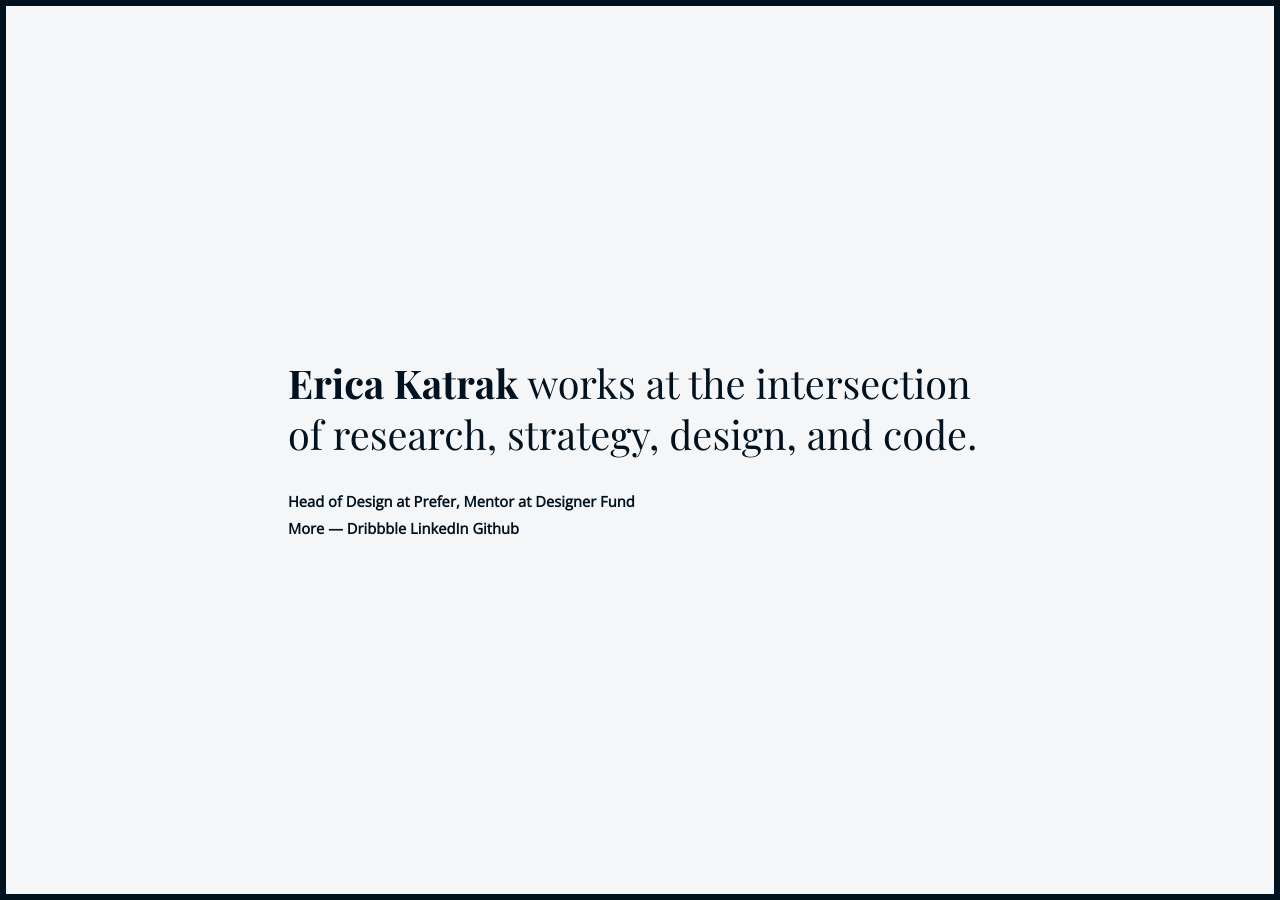
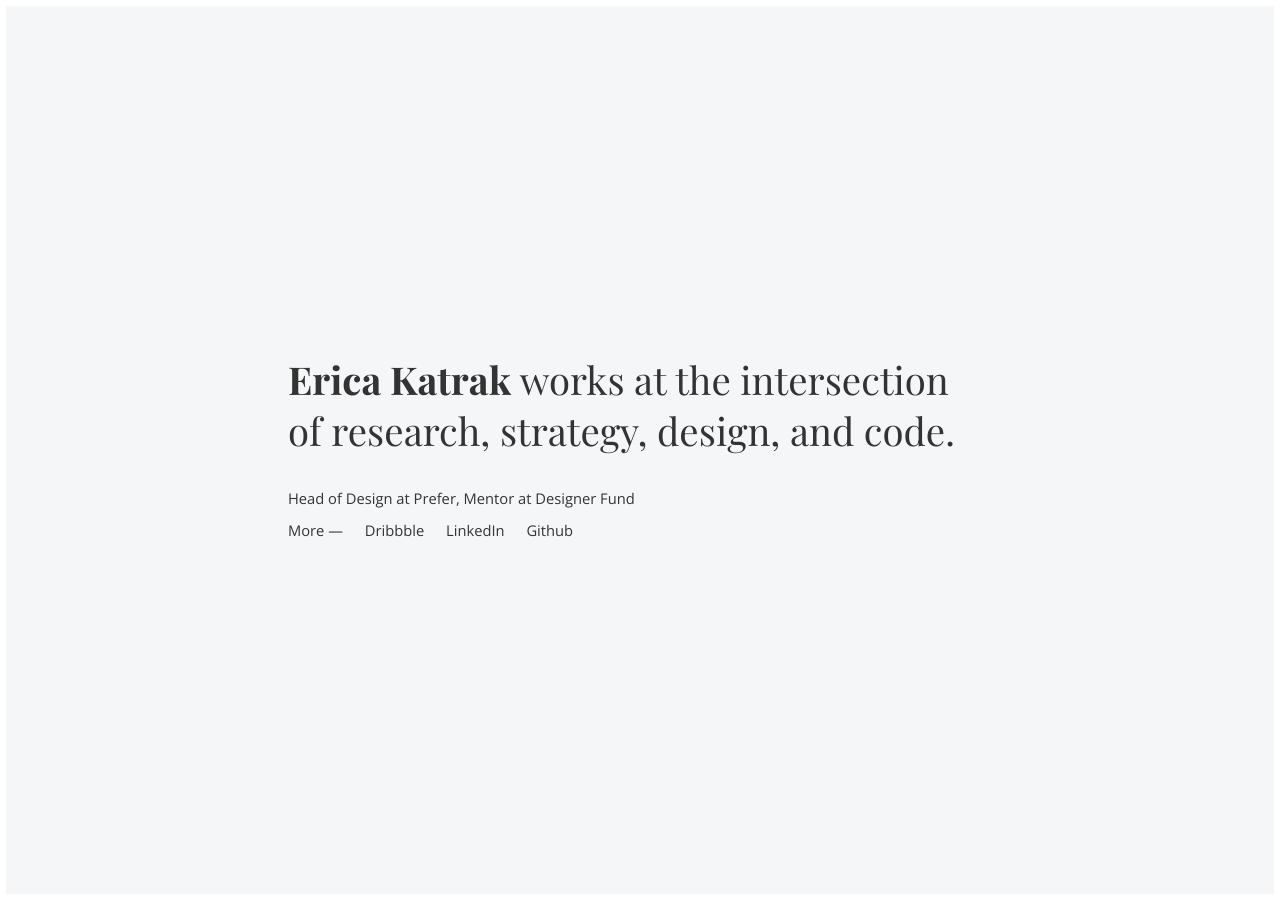
Before and after one commit to ericakatrak/ericakatrak.github.io, a Jekyll site: the page built from index.html, in a window 1280 px wide. Built offline with Jekyll 4.4.1, drawn with Linux system fonts in a browser that asks for light colours.

Commit message:
style tweaks

```diff
--- a/css/style.css
+++ b/css/style.css
@@ -10,7 +10,6 @@
 /* apply a natural box layout model to all elements, but allowing components to change */
 html {
 	box-sizing: border-box;
-	background: #00121F;
 }
 *, *:before, *:after {
 	box-sizing: inherit;
@@ -26,11 +25,11 @@ html {
 /* Common Style */
 
 ::-moz-selection {
-	background: #3FC1CB;
+	background: #b96e2b;
 	color: #00121F;
 }
 ::selection {
-	background: #3FC1CB;
+	background: #b96e2b;
 	color: #00121F;
 }
 
@@ -43,7 +42,7 @@ body {
 	right: 0;
 	bottom: 0;
 	left: 0;
-	color: #00121F;
+	color: #333;
 
 	-moz-font-feature-settings: "liga=1, rlig=1, kern=1";
 	-ms-font-feature-settings: "liga" on, "rlig" on, "kern" on;
@@ -56,7 +55,7 @@ body:after {
 	content: "";
 
 	/* future - invert the site as more content comes into play - move this to body, set :after to #FFF */
-	background-image: radial-gradient(#0B0220, #231B36, #6D6779);
+	background-image: radial-gradient(#F5F6F8, #FFF);
 	background: #F5F6F8;
 	background-size: 200% 200%;
 	background-position: 0 0;
@@ -67,6 +66,8 @@ body:after {
 	right: 0.5vw;
 	bottom: 0.5vw;
 	left: 0.5vw;
+
+	border: 2vw solid #F5F6F8;
 }
 
 section {
@@ -78,12 +79,12 @@ section {
 }
 
 h1 {
-	font-size: 3.1vw;
+	font-size: 3vw;
 	line-height: 4vw;
 	font-weight: 400;
 	font-family: "Playfair Display", serif;
 	animation: fade 2s ease-out -.65s;
-	padding-bottom: 2.2vw;
+	padding-bottom: 2vw;
 
 	/* future - invert the site and use text clipping as more content comes into play
 
@@ -102,8 +103,8 @@ h1 span {font-weight: 700;}
 
 p {
 	font-size: 1.15vw;
-	line-height: 2.15vw;
-	font-weight: 600;
+	line-height: 2.5vw;
+	font-weight: 400;
 	font-family: "Open Sans", sans-serif;
 	animation: fade 2s ease-out -.65s;
 	padding-bottom: 2vw;
@@ -112,15 +113,16 @@ p {
 p:last-child {padding-bottom: 0;}
 
 a {
-	color: #00121F;
+	color: #333;
 	text-decoration: none;
 	white-space: nowrap;
 	position: relative;
 	margin .5vw;
 }
+
+a.more {margin: 0 0 0 2vh;}
+
 a:hover {color: #b96e2b;}
-
-.more a {margin: 0 0 0 2vh;}
 
 a:after {
 	content: '';
```
